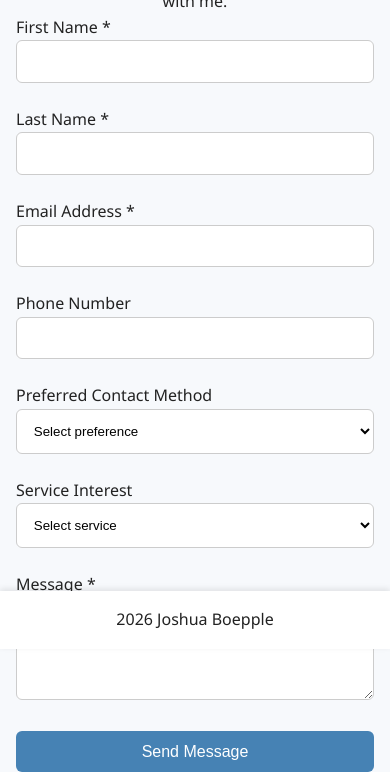
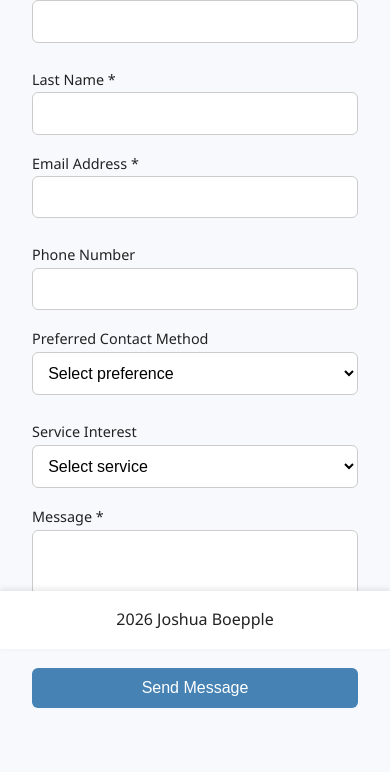
Before and after one commit to jboe26/2026Portfolio, a plain HTML site: page contact.html in a window 390 px wide. Shown: the part 195-967 px from the top of the page. After the commit the page ends 903 px from the top, so only its background shows below. Drawn offline with Linux system fonts and the light colour scheme.

Commit message:
updated stylesheet

```diff
--- a/style.css
+++ b/style.css
@@ -474,3 +474,55 @@ textarea:focus {
   color: var(--dark-text);
   box-shadow: 0 -2px 6px rgba(0, 0, 0, 0.1);
 }
+
+@media (max-width: 768px) {
+  .contact-section {
+    padding: 100px 1rem 2rem;
+  }
+
+  .contact-container {
+    padding: 0 1rem;
+  }
+
+  .contact-form {
+    gap: 1rem;
+  }
+
+  .form-group label {
+    font-size: 0.95rem;
+  }
+
+  input,
+  select,
+  textarea {
+    padding: 0.7rem;
+    font-size: 1rem;
+  }
+
+  .btn-submit {
+    padding: 0.7rem 1.2rem;
+    font-size: 1rem;
+  }
+
+  .nav-toggle {
+    font-size: 1.8rem;
+  }
+
+  .nav-brand {
+    font-size: 1.2rem;
+  }
+}
+
+@media (max-width: 400px) {
+  .contact-section {
+    padding-top: 80px;
+  }
+
+  .btn-submit {
+    width: 100%;
+  }
+
+  .form-group label {
+    font-size: 0.9rem;
+  }
+}
```
